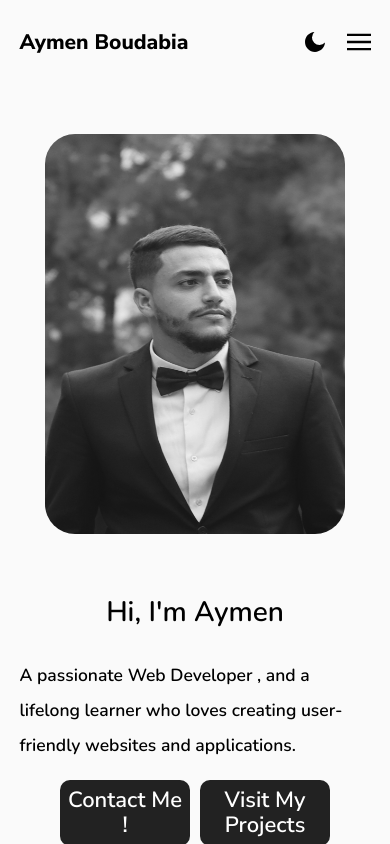
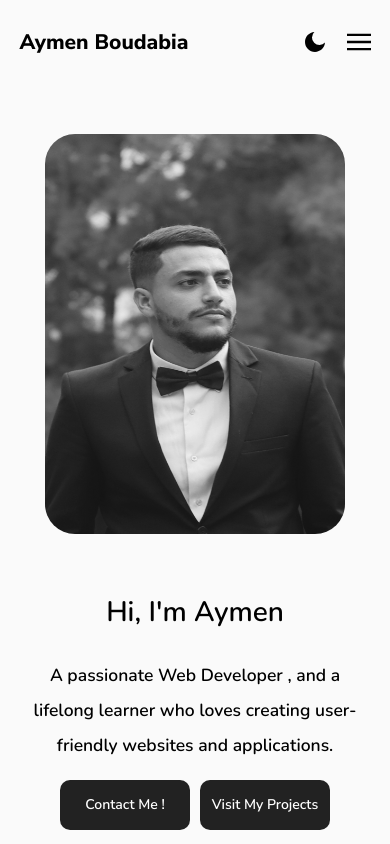
Before and after one commit to Aymenfisher/portfolio, a React (Create React App) app: page /home in a window 390 px wide. Built offline with nearby package versions, Linux system fonts and the light colour scheme.

Commit message:
fixed butttons on mobile

```diff
--- a/src/components/homePage/homePageStyles.css
+++ b/src/components/homePage/homePageStyles.css
@@ -184,10 +184,13 @@
         width: 300px;
         object-fit: unset;
     }
+    .intro-body-content{
+        text-align: center;
+    }
 
     .link-button {
         width: 120px !important;
-        height: 40px;
-        font-size: 1rem;
+        height: 40px !important;
+        font-size: 1rem !important;
     }
 }
```
